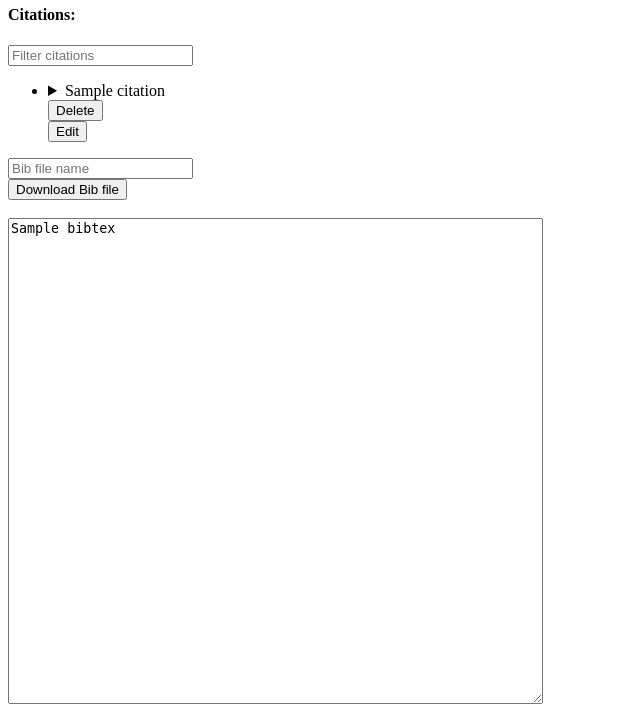
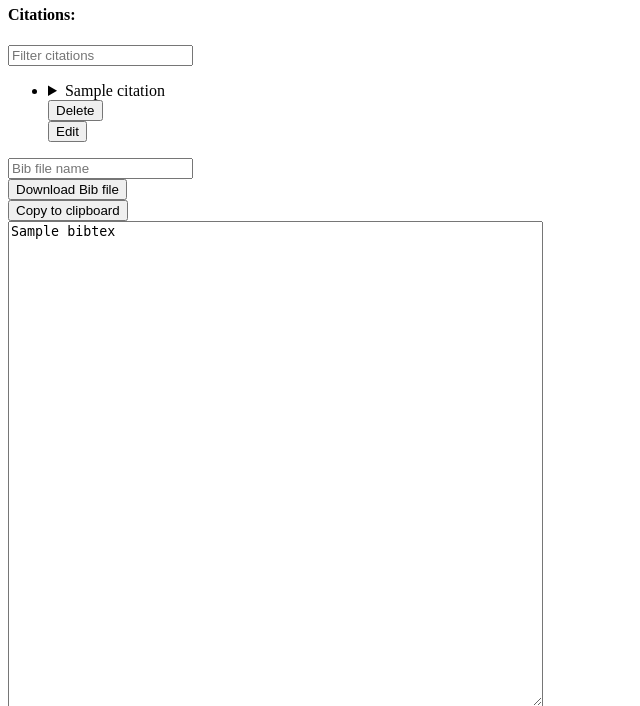
Before and after one commit to HackTastic5/miniprojekti, a Flask app: template src/templates/index.html in a window 1280 px wide. Shown: the part 435-1141 px from the top of the page, without its empty margins (0-640 px from the left). Run offline with Flask 3, Linux system fonts and the light colour scheme; the template is opened without the code that fills it: most values are stand-ins (such as "Sample title", 1, 10 or a date in 2020).

Commit message:
add copy to clipboard button

```diff
--- a/src/templates/index.html
+++ b/src/templates/index.html
@@ -159,6 +159,9 @@ Citation app
       Download Bib file
     </button>
   </form>
+    <button type="button" id="copyButton" onclick="copyBib()" hidden>
+        Copy to clipboard
+    </button>
     <br/>
     <textarea id="bibtex" rows="32" cols="64" readonly>{{ bibtex }}</textarea>
 </div>
@@ -172,7 +175,15 @@ Citation app
       alert("Please enter a Bib file name.");
       return false;
     }
+
   }
+
+  document.getElementById("copyButton").hidden = false;
+    function copyBib() {
+        const bibtex = document.getElementById("bibtex").textContent;
+        navigator.clipboard.writeText(bibtex);
+        alert("BibTeX copied to clipboard");
+    }
 </script>
 
 {% endblock %}
```
